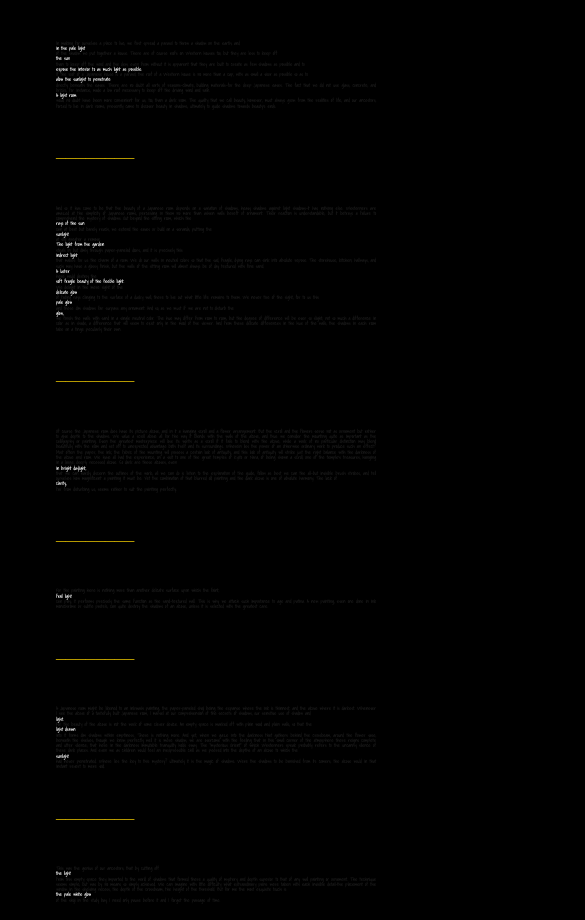
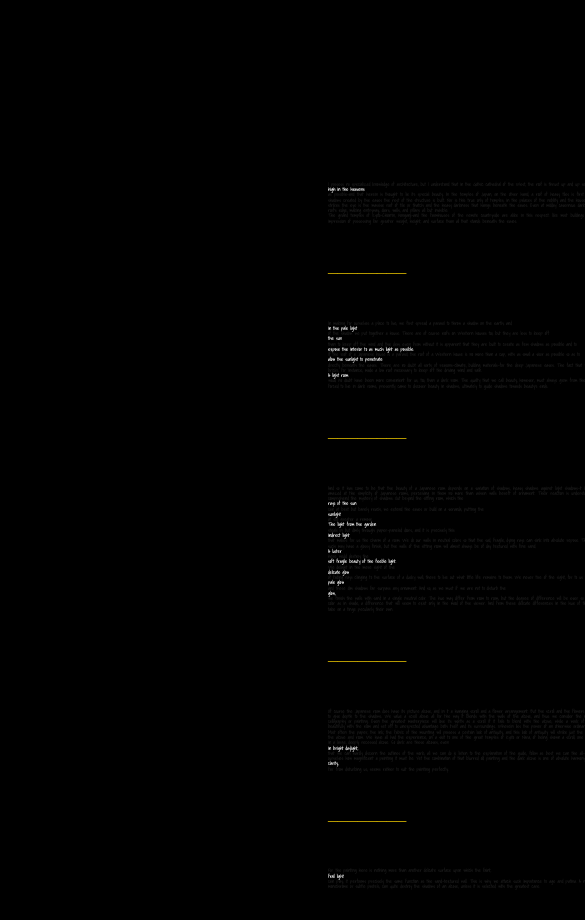
Before and after one commit to leeg629/interactionstudio2, a plain HTML site: page index.html in a window 390 px wide. Shown: the part 628-1548 px from the top of the page, 585 px wide, since content can reach past the window. Drawn offline with Linux system fonts and the light colour scheme; a script that the page names is missing.

Commit message:
mobile update

```diff
--- a/style.css
+++ b/style.css
@@ -1,6 +1,7 @@
 body {
   background: #000;
   position: flex;
+  padding: 10rem;
 }
 
 @viewport {
@@ -11,7 +12,7 @@ body {
 .container {
   width: 20em;
   position: flex;
-  padding: 3rem;
+  padding: 10rem;
 
 }
 
```
